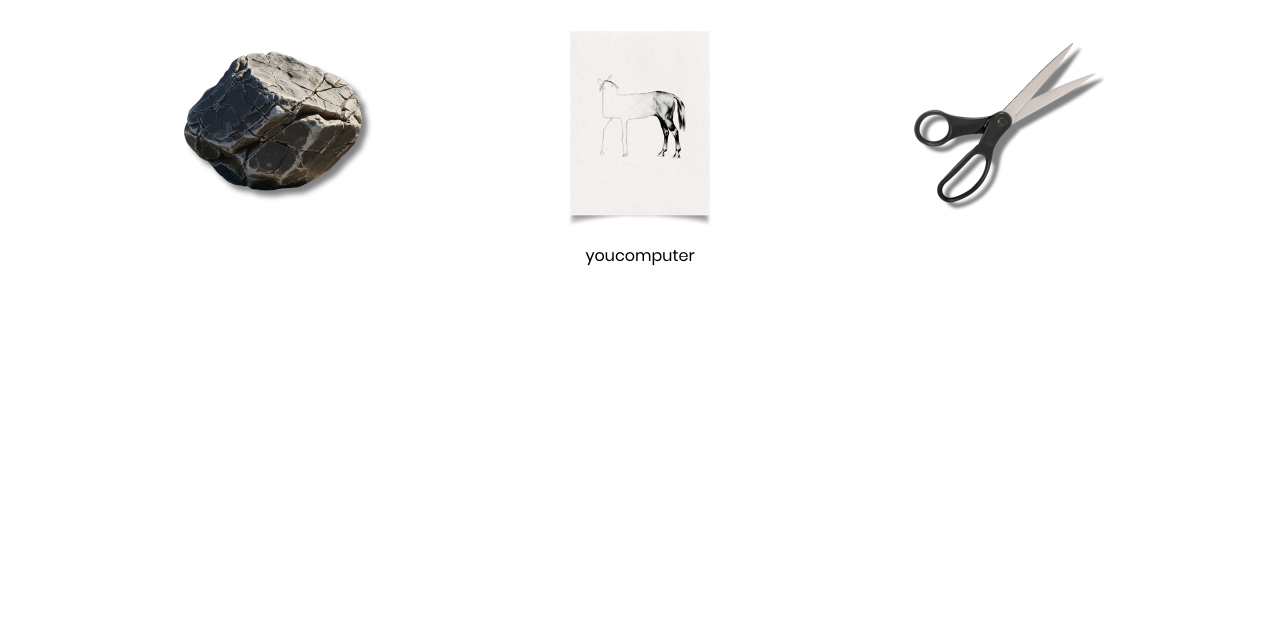
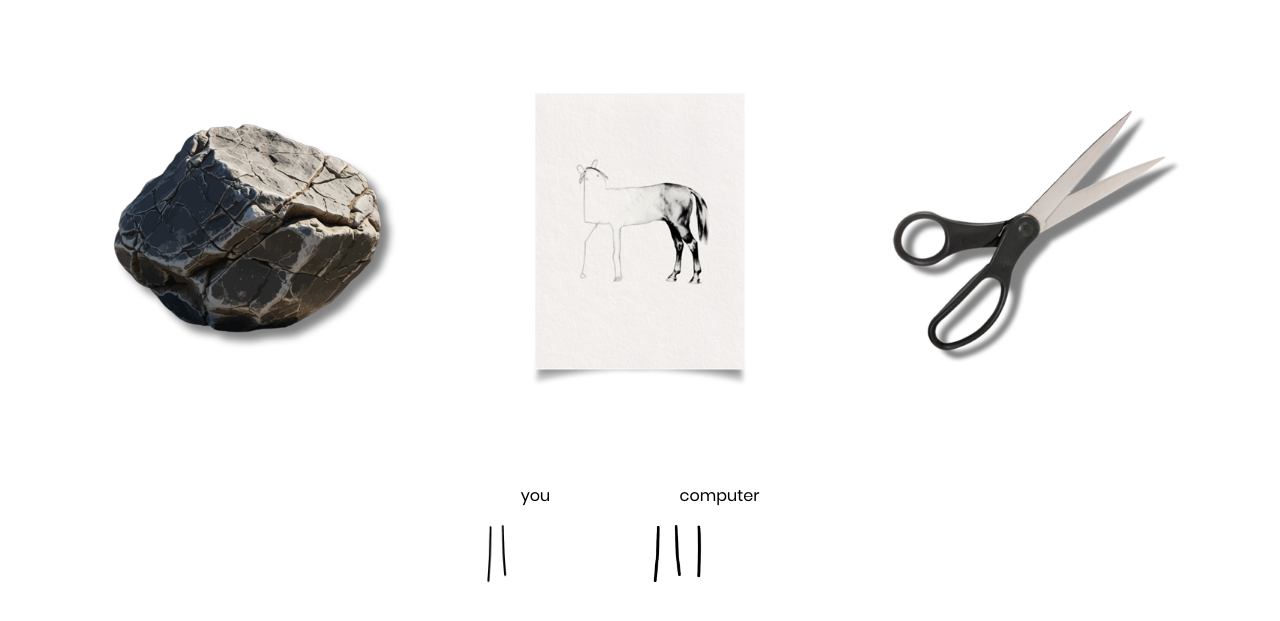
Before and after one commit to a-pungyan/rock-paper-scissors, a plain HTML site: page index.html in a window 1280 px wide. Shown: the part 127-748 px from the top of the page. Drawn offline with Linux system fonts and the light colour scheme.

Commit message:
add game states and tally function

```diff
--- a/index.html
+++ b/index.html
@@ -21,12 +21,12 @@
     <div class="idScore">
         <div id="you">
             <p>you</p>
-            <img src="" alt="">
+            <img id="youTally" src="/assets/pictures/tally2.PNG" alt="">
         </div>
 
         <div id="computer">
             <p>computer</p>
-            <img src="" alt="">
+            <img id = "computerTally" src="/assets/pictures/tally3.PNG " alt="">
         </div>
     </div>
 </body>
--- a/script.js
+++ b/script.js
@@ -19,8 +19,11 @@ whole game will be 5 rounds
 function playGame will call playRound 5 times
 */
 function playGame() {
-    for ( i = 0 ; i <= 5 ; i ++ ) {
-        playRound()
+    if {
+        playRound();
+        updateScore();
+    } else humanScore === 5 || computerScore === 5 {
+        return;
     }
 }
 
@@ -71,6 +74,15 @@ function playRound() {
     }
 }
 
+function updateHumanScore() {
+    if humanScore === 0 {
+        document.getElementById("youTally").src="";
+    } else if {
+        humanScore === 1 {
+            document.getElementById("youTally").src="/assets/pictures/tally1"
+        }
+    }
+}
 
 
 
--- a/style.css
+++ b/style.css
@@ -24,15 +24,29 @@ h1, h2, p {
 }
 
 .options img {
-    height: 200px;
+    height: 300px;
+    margin: 60px 0;
 }
 
 .idScore {
     display: flex;
     justify-content: center;
+    margin: 20px 0;
 }
 
-.you {
-    margin: 0 20px 0 20px;
-    background-color: red;
+.idScore img {
+    height: 80px;
+    margin: -10px 0 0 -50px;
 }
+
+#computer {
+    margin: 0 60px;
+    display: flex;
+    flex-direction: column;
+}
+
+#you {
+    margin: 0 60px;
+    display: flex;
+    flex-direction: column;
+}
```
